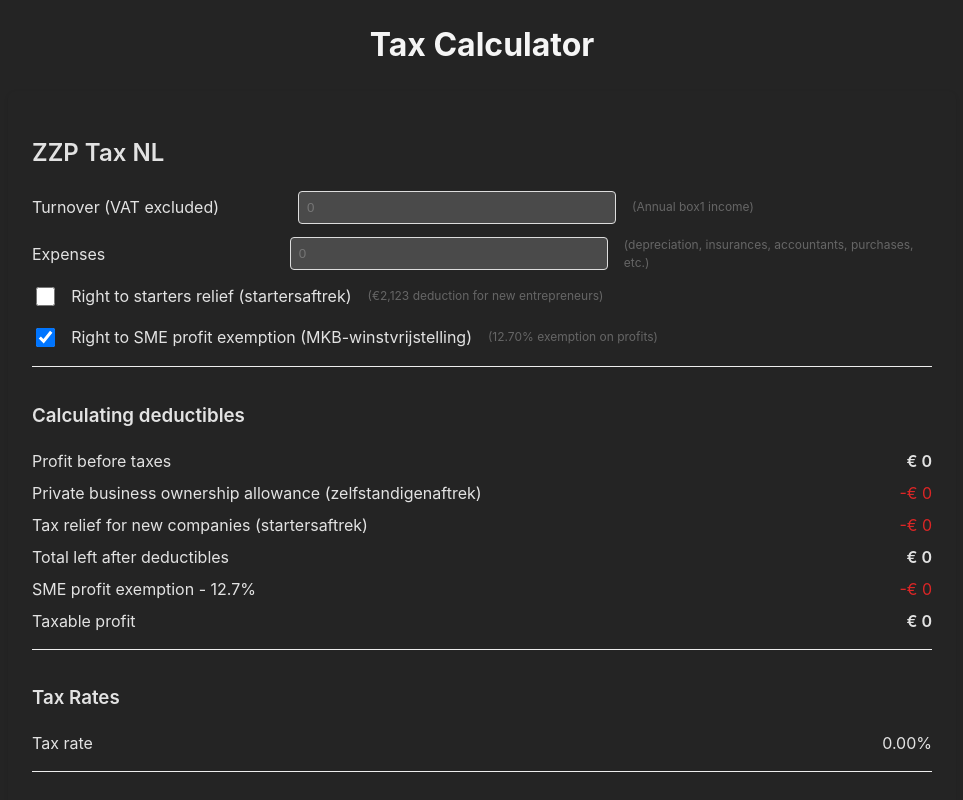
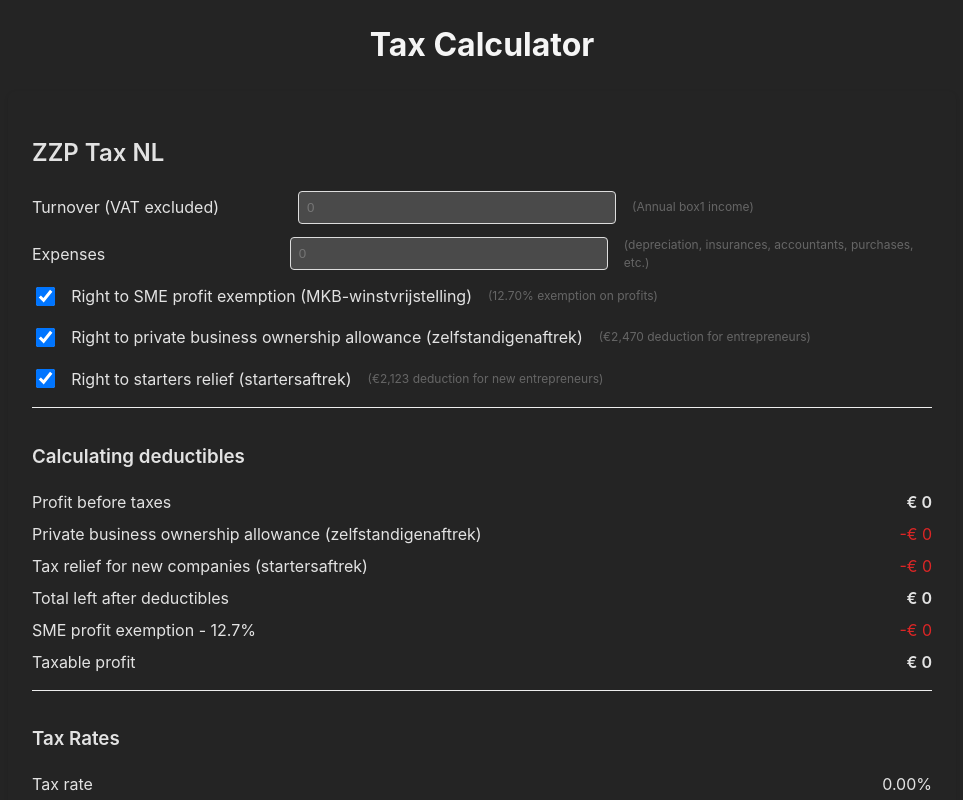
Before and after one commit to mo-hai/TaxTime, a React (Vite) app: page / in a window 1280 px wide. Shown: the top 800 px of the page, without its empty margins (158-1121 px from the left). Built offline with nearby package versions, Linux system fonts and the light colour scheme.

Commit message:
Fix Zelfstandigenaftrek, afterDeductibles

```diff
--- a/src/components/CalculationSection.jsx
+++ b/src/components/CalculationSection.jsx
@@ -5,7 +5,8 @@ const ProfitCalculator = () => {
   const [turnover, setTurnover] = useState('');
   const [expenses, setExpenses] = useState('');
   const [hasSmeExemption, setHasSmeExemption] = useState(true);
-  const [hasStartersRelief, setHasStartersRelief] = useState(false);
+  const [hasStartersRelief, setHasStartersRelief] = useState(true);
+  const [hasZelfstandigenaftrek, setHasZelfstandigenaftrek] = useState(true);
 
   const calculateValues = () => {
     const turnoverNum = parseFloat(turnover) || 0;
@@ -15,11 +16,12 @@ const ProfitCalculator = () => {
     const zvw_rate = 0.0526;
     const smeExemption_rate = 0.1270
     const startersRelief_amount = 2123;
+    const zelfstandigenaftrek_amount = 2470;
 
     const profitBeforeTax = turnoverNum - expensesNum;
-    const businessAllowance = Math.min(profitBeforeTax * 0.14, 5030);
-    const startersRelief = hasStartersRelief ? startersRelief_amount : 0;
-    const afterDeductibles = profitBeforeTax - businessAllowance - startersRelief;
+    const businessAllowance = turnoverNum <= 0 ? 0 : hasZelfstandigenaftrek ? zelfstandigenaftrek_amount : 0;
+    const startersRelief = turnoverNum <= 0 ? 0 : hasStartersRelief ? startersRelief_amount : 0;
+    const afterDeductibles = Math.max(0, profitBeforeTax - businessAllowance - startersRelief);
     const smeExemption = hasSmeExemption ? afterDeductibles * smeExemption_rate : 0;
     const taxableProfit = afterDeductibles - smeExemption;
 
@@ -94,6 +96,32 @@ const ProfitCalculator = () => {
           <label className="checkbox-label">
             <input
               type="checkbox"
+              checked={hasSmeExemption}
+              onChange={(e) => setHasSmeExemption(e.target.checked)}
+              className="checkbox-input"
+            />
+            Right to SME profit exemption (MKB-winstvrijstelling)
+          </label>
+          <span className="hint-text">(12.70% exemption on profits)</span>
+        </div>
+
+        <div className="input-row checkbox-row">
+          <label className="checkbox-label">
+            <input
+              type="checkbox"
+              checked={hasZelfstandigenaftrek}
+              onChange={(e) => setHasZelfstandigenaftrek(e.target.checked)}
+              className="checkbox-input"
+            />
+            Right to private business ownership allowance (zelfstandigenaftrek)
+          </label>
+          <span className="hint-text">(€2,470 deduction for entrepreneurs)</span>
+        </div>
+
+        <div className="input-row checkbox-row">
+          <label className="checkbox-label">
+            <input
+              type="checkbox"
               checked={hasStartersRelief}
               onChange={(e) => setHasStartersRelief(e.target.checked)}
               className="checkbox-input"
@@ -103,18 +131,6 @@ const ProfitCalculator = () => {
           <span className="hint-text">(€2,123 deduction for new entrepreneurs)</span>
         </div>
 
-        <div className="input-row checkbox-row">
-          <label className="checkbox-label">
-            <input
-              type="checkbox"
-              checked={hasSmeExemption}
-              onChange={(e) => setHasSmeExemption(e.target.checked)}
-              className="checkbox-input"
-            />
-            Right to SME profit exemption (MKB-winstvrijstelling)
-          </label>
-          <span className="hint-text">(12.70% exemption on profits)</span>
-        </div>
       </div>
 
       <div className="section">
```
